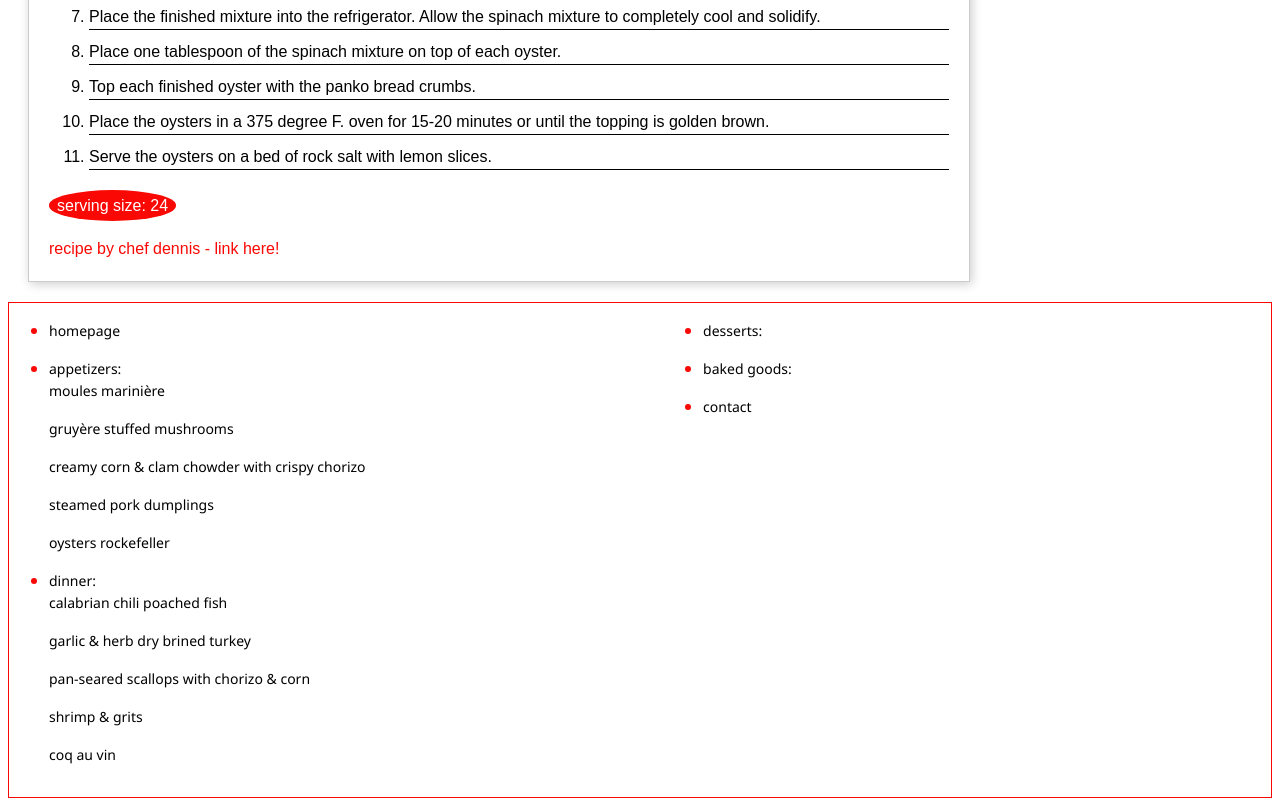
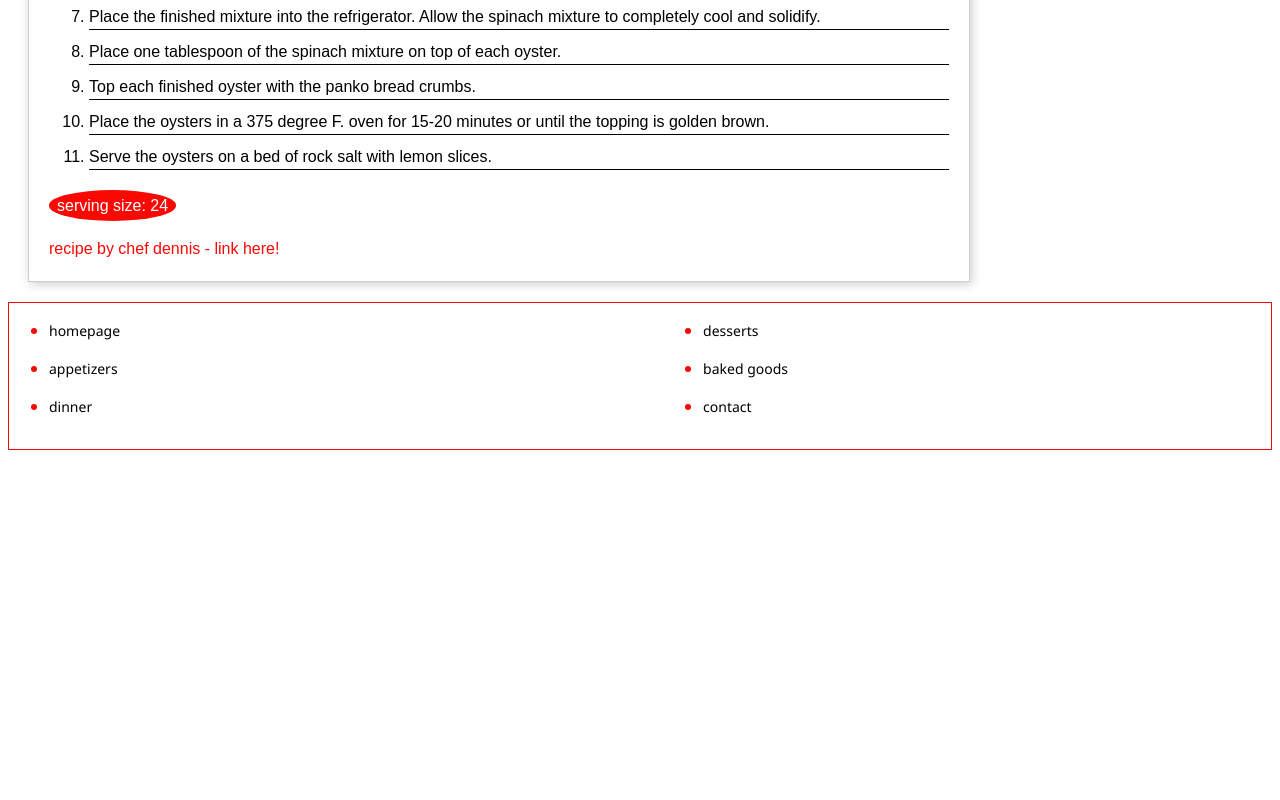
Before and after one commit to asypniewski1/WebTechProject, a plain HTML site: page apps.html in a window 1280 px wide. Shown: the part 5045-5845 px from the top of the page. After the commit the page ends 5503 px from the top, so only its background shows below. Drawn offline with Linux system fonts and the light colour scheme.

Commit message:
sitemap updates

```diff
--- a/apps.html
+++ b/apps.html
@@ -363,30 +363,16 @@ a{
     <ul class="column">
         <li><a class="big" href="index.html">homepage</a></li>
 
-        <li><a class="big" href="apps.html">appetizers:</a>
-        <ul>
-            <li><a href="apps.html">moules marinière</a></li>
-            <li><a href="apps.html">gruyère stuffed mushrooms</a></li>
-            <li><a href="apps.html">creamy corn & clam chowder with crispy chorizo</a></li>
-            <li><a href="apps.html">steamed pork dumplings</a></li>
-            <li><a href="apps.html">oysters rockefeller</a></li>
-        </ul>
+        <li><a class="big" href="apps.html">appetizers</a>
         </li>
 
-        <li><a class="big" href="dinner.html">dinner:</a>
-        <ul>
-            <li><a href="dinner.html">calabrian chili poached fish</a></li>
-            <li><a href="dinner.html">garlic & herb dry brined turkey</a></li>
-            <li><a href="dinner.html">pan-seared scallops with chorizo & corn</a></li>
-            <li><a href="dinner.html">shrimp & grits</a></li>
-            <li><a href="dinner.html">coq au vin</a></li>
-        </ul>
+        <li><a class="big" href="dinner.html">dinner</a>
         </li>
     </ul>
     <ul class="column">
-        <li><a class="big" href="desserts.html">desserts:</a></li>
+        <li><a class="big" href="desserts.html">desserts</a></li>
 
-        <li><a class="big" href="bakedgoods.html">baked goods:</a></li>
+        <li><a class="big" href="bakedgoods.html">baked goods</a></li>
 
         <li><a class="big" href="contact.html">contact</a></li>
     </ul>
```
Also changed, not shown: bakedgoods.html (+5 -19 lines), contact.html (+0 -14 lines), desserts.html (+0 -14 lines), dinner.html (+4 -18 lines), index.html (+0 -7 lines).
